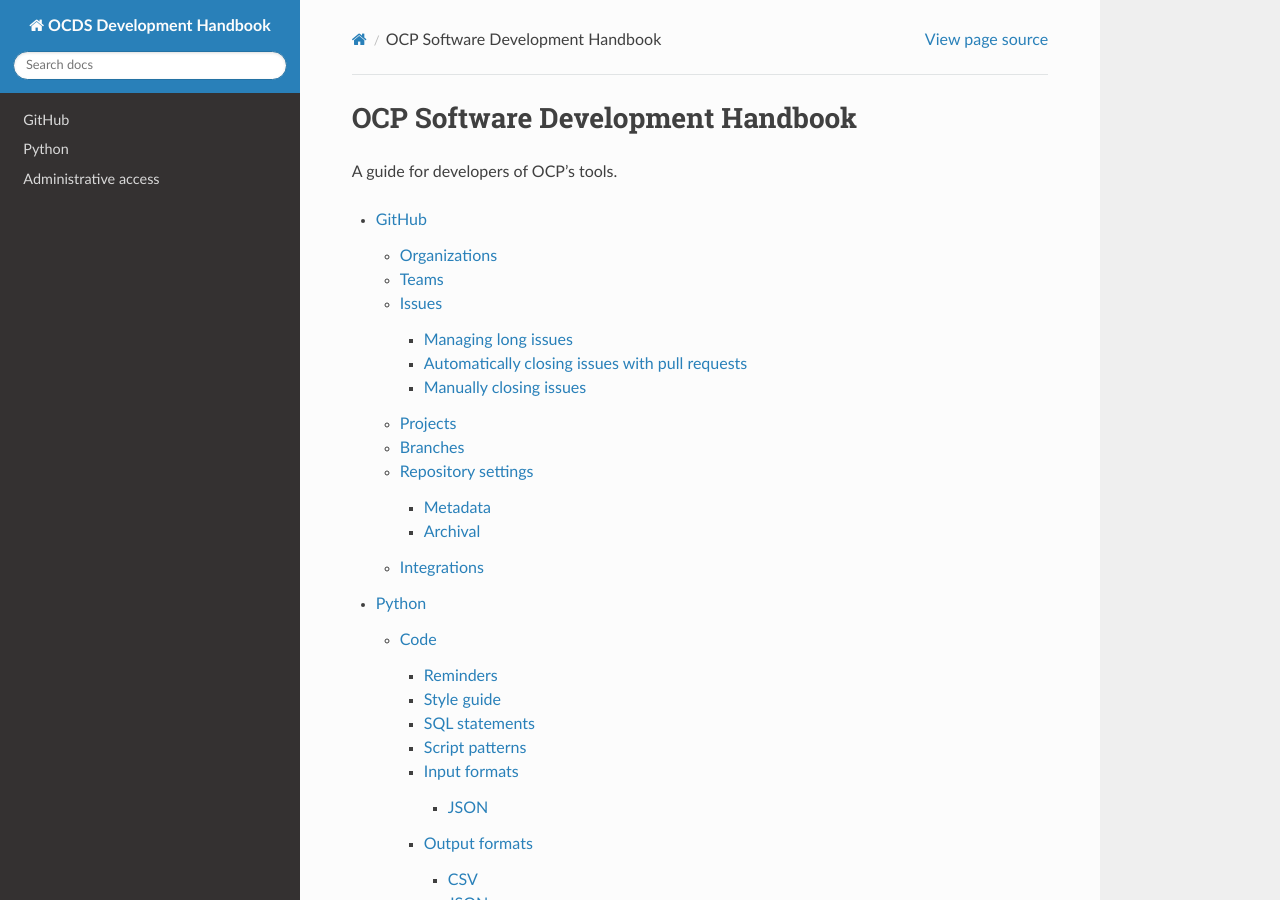
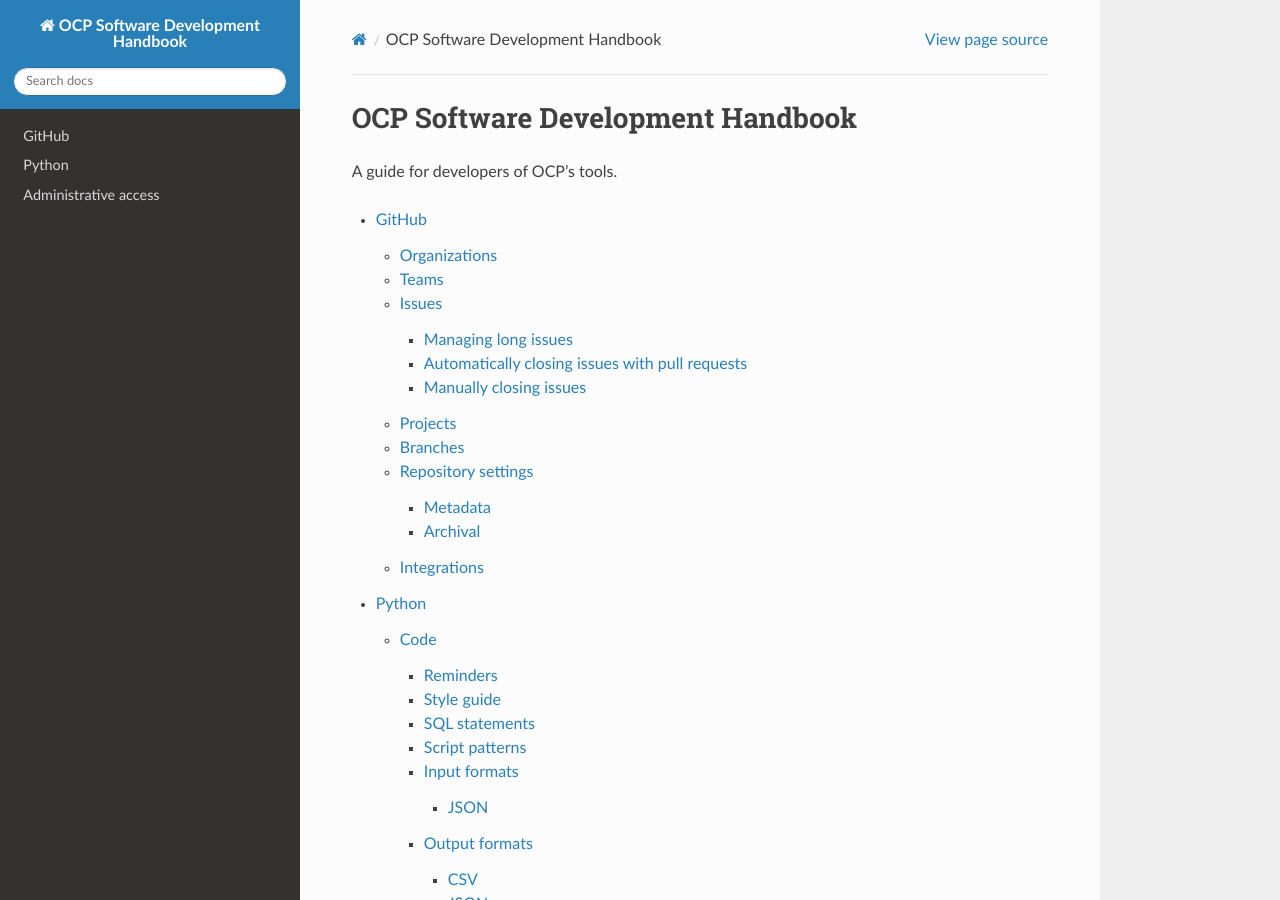
Before and after one commit to open-contracting/software-development-handbook, a Sphinx documentation site: the page built from docs/index.rst, in a window 1280 px wide and 900 px high. Built offline with Sphinx 7.4.7 and the Read the Docs theme 2.0.0, drawn with Linux system fonts in a browser that asks for light colours.

Commit message:
Rename project

```diff
--- a/docs/conf.py
+++ b/docs/conf.py
@@ -20,7 +20,7 @@ from recommonmark.transform import AutoStructify
 
 # -- Project information -----------------------------------------------------
 
-project = 'OCDS Development Handbook'
+project = 'OCP Software Development Handbook'
 copyright = '2017, Open Contracting Partnership'
 author = 'Open Contracting Partnership'
 
```
